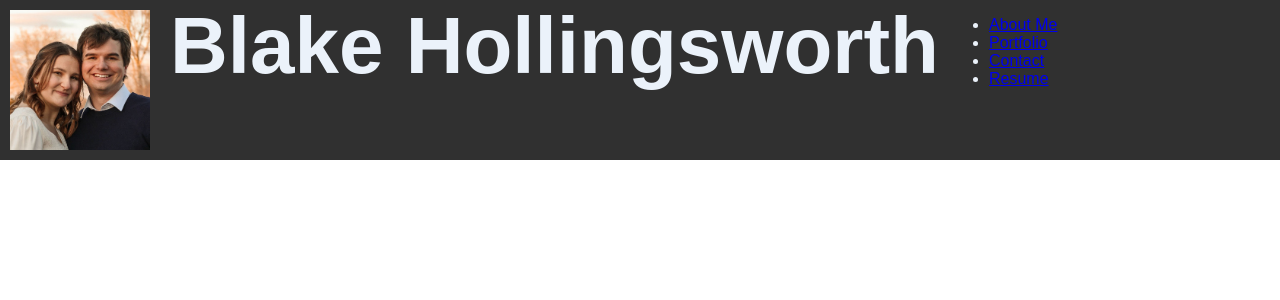
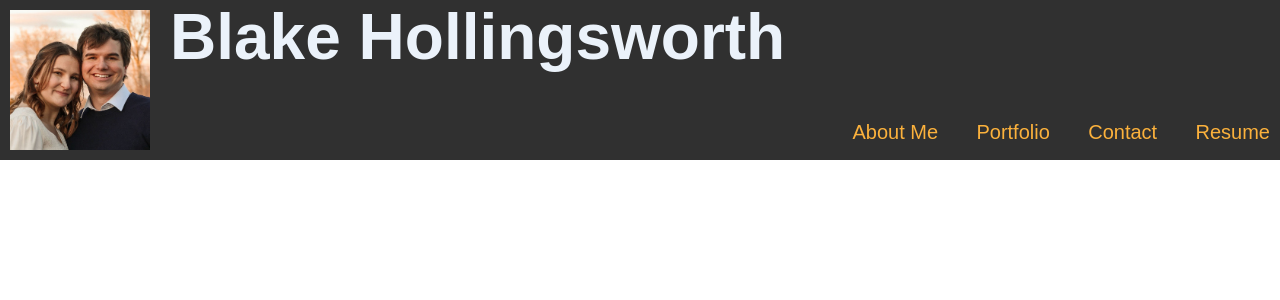
Before and after one commit to BlakeE-37/React-Portfolio, a React (Create React App) app: page / in a window 1280 px wide. Shown: the top 300 px of the page. Built offline with nearby package versions, Linux system fonts and the light colour scheme.

Commit message:
added navbar and link styling

```diff
--- a/src/components/header.js
+++ b/src/components/header.js
@@ -13,7 +13,7 @@
     h1: {
         margin: 10,
         marginTop: 0,
-        fontSize: '10vh'
+        fontSize: '8vh'
     },
 
     portrait: {
--- a/src/components/navbar.js
+++ b/src/components/navbar.js
@@ -1,26 +1,37 @@
 import React from "react";
 
 const styles = {
-    header: {
+    navbar: {
+        display: 'flex',
+        listStyleType: 'none',
+        gap: '3vw',
+        alignItems: 'end',
+        marginRight: 10,
+        marginLeft: 'auto'
+    },
 
+    links: {
+        textDecoration: 'none',
+        fontSize: '2.5vh',
+        color: '#FBB13C'
     }
 }
 
 function Navbar() {
 
     return (
-        <ul className="">
+        <ul style={styles.navbar}>
             <li>
-                <a href="#aboutMe" className="nav-link">About Me</a>
+                <a style={styles.links} href="#aboutMe">About Me</a>
             </li>
             <li >
-                <a href="#portfolio" className="nav-link">Portfolio</a>
+                <a style={styles.links} href="#portfolio">Portfolio</a>
             </li>
             <li >
-                <a href="#contact" className="nav-link">Contact</a>
+                <a style={styles.links} href="#contact">Contact</a>
             </li>
             <li >
-                <a href="#resume" className="nav-link">Resume</a>
+                <a style={styles.links} href="#resume">Resume</a>
             </li>
         </ul>
     )
--- a/src/index.js
+++ b/src/index.js
@@ -1,6 +1,8 @@
 import React from 'react';
-import ReactDOM from 'react-dom';
+import { createRoot } from 'react-dom/client';
 import App from './App';
 // import 'bootstrap/dist/css/bootstrap.min.css';
 
-ReactDOM.render(<App />, document.getElementById('root'));
+const root = createRoot(document.getElementById('root'));
+
+root.render(<App />)
```
